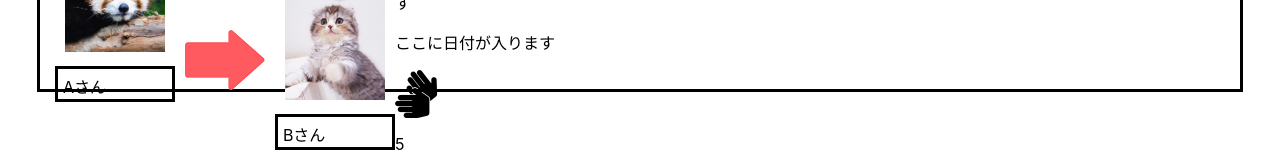
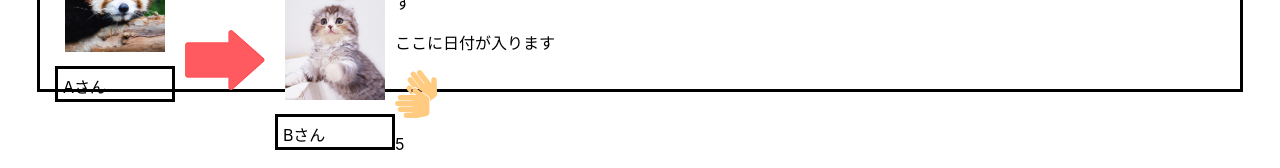
Before and after one commit to kariman12/handclap_app, a React (Create React App) app: page / in a window 1280 px wide. Shown: the part 556-724 px from the top of the page. Built offline with nearby package versions, Linux system fonts and the light colour scheme.

Commit message:
change icon color

```diff
--- a/src/conponents/show.js
+++ b/src/conponents/show.js
@@ -53,7 +53,7 @@ class Show extends Component {
                 <div className="show-text">
                     <p>ここにテキストが入ります</p>
                     <p>ここに日付が入ります</p>
-                    <i class="fas fa-sign-language fa-3x"></i>
+                    <i class="fas fa-sign-language fa-3x clap-mark"></i>
                     <p>5</p>
                 </div>
             </div>
--- a/src/index.css
+++ b/src/index.css
@@ -95,3 +95,7 @@ ul {
 .users {
   margin-top: 20px;
 }
+
+.clap-mark {
+  color: #fecb81;
+}
```
